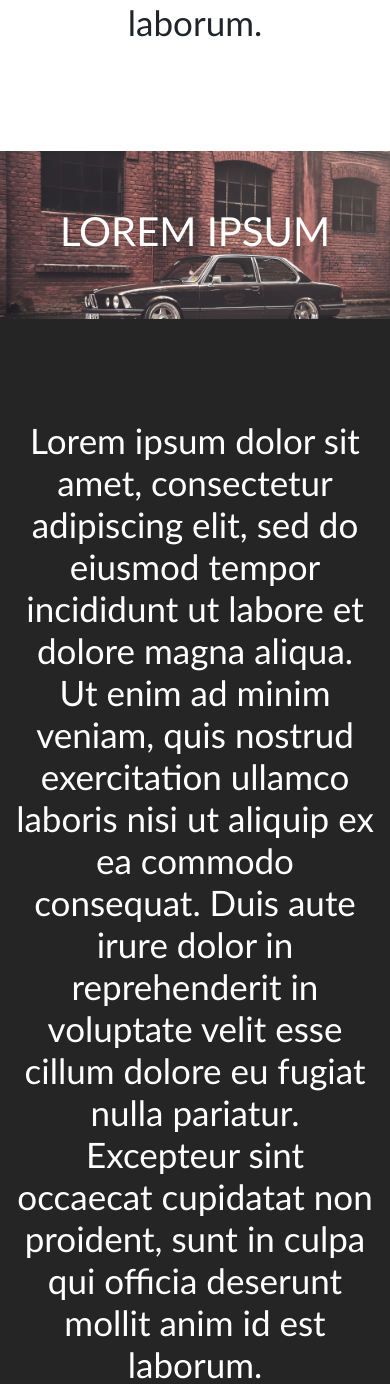
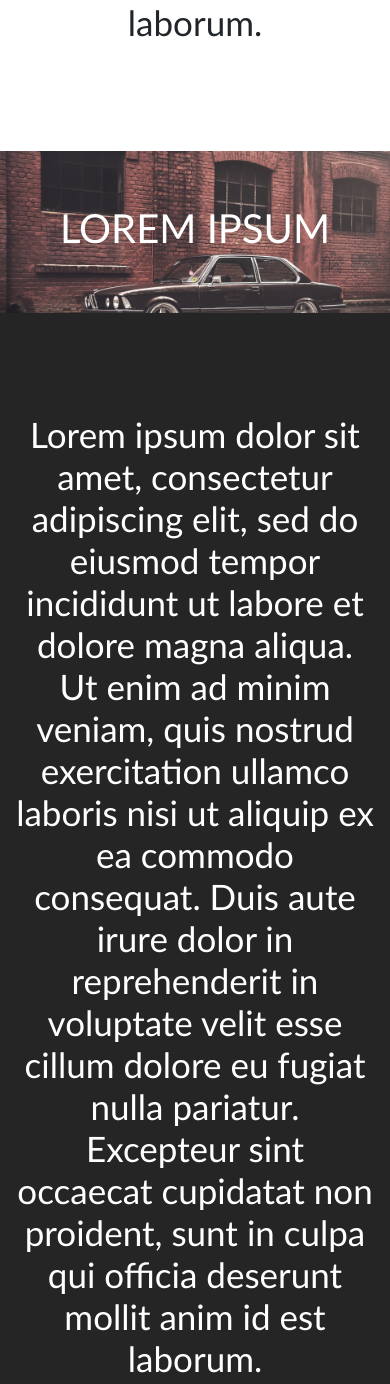
Before and after one commit to thebalanitos/mayaolamoe.github.io, a PHP site: page / in a window 390 px wide. Shown: the part 1867-3251 px from the top of the page. Run offline with PHP 8.4, Linux system fonts and the light colour scheme; some libraries are stand-ins or nearby versions.

Commit message:
Parallax 1

```diff
--- a/css/styles.css
+++ b/css/styles.css
@@ -153,16 +153,13 @@ body {
 	.nav-item{
 		font-size: 20px;!important
 	}
-	.info{
-		margin-top: 700px;
-	}
 	.text h1{
 		font-size: 20px;
 	}
 }
 @media screen and (max-width: 768px){
 	.parallax{
-		padding: 3.5em 0;
+		padding: 3.3em 0;
 		transition: initial;
 	}
 }
--- a/index.html
+++ b/index.html
@@ -76,9 +76,6 @@
 			</div>
 		</div>
 
-	<script>
-		var scroll = new SmoothScroll('a[href*="#"]');
-	</script>
 
     <!-- Bootstrap core JavaScript
     ================================================== -->
--- a/js/parallax.js
+++ b/js/parallax.js
@@ -5,7 +5,9 @@ function parallax(){
 
 	var wScroll = $(window).scrollTop();
 
-	if($(window).width() <= 480)
+	if($(window).width() <= 375)
+		$('.parallax').css('background-position','center '+(wScroll)*0.126+'px');
+	if($(window).width() > 375 && $(window).width() <=480 )
 		$('.parallax').css('background-position','center '+(wScroll)*0.148+'px');
 	if($(window).width() > 768)
 		$('.parallax').css('background-position','center '+(wScroll)*0.43+'px');
```
